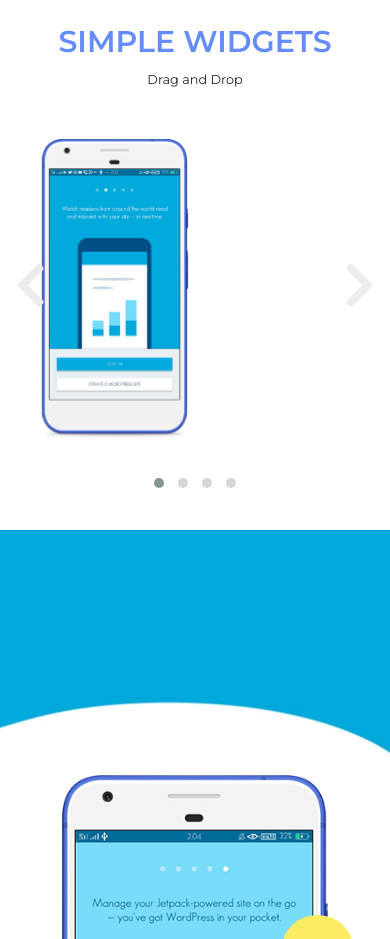
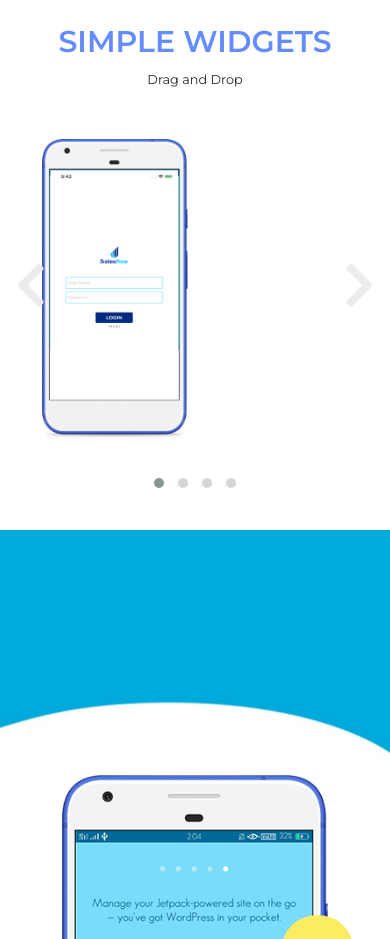
Before and after one commit to salesflowai/salesflowai.github.io, a plain HTML site: page index.html in a window 390 px wide. Shown: the part 1960-2899 px from the top of the page. Drawn offline with Linux system fonts and the light colour scheme.

Commit message:
Updated mobile screenshots for scroller

```diff
--- a/index.html
+++ b/index.html
@@ -131,10 +131,10 @@
 
 			<div class="owl-carousel owl-theme">
 
-				<div class="item"><img src="img/smartphone-2.png" alt=""></div>
-				<div class="item"><img src="img/smartphone-2.png" alt=""></div>
-				<div class="item"><img src="img/iphone.png" alt=""></div>
-				<div class="item"><img src="img/smartphone-2.png" alt=""></div>
+				<div class="item"><img src="img/screens/login.png" alt=""></div>
+				<div class="item"><img src="img/screens/home.png" alt=""></div>
+				<div class="item"><img src="img/screens/claim_lead.png" alt=""></div>
+				<div class="item"><img src="img/screens/claimed.png" alt=""></div>
 
 
 			</div>
```
